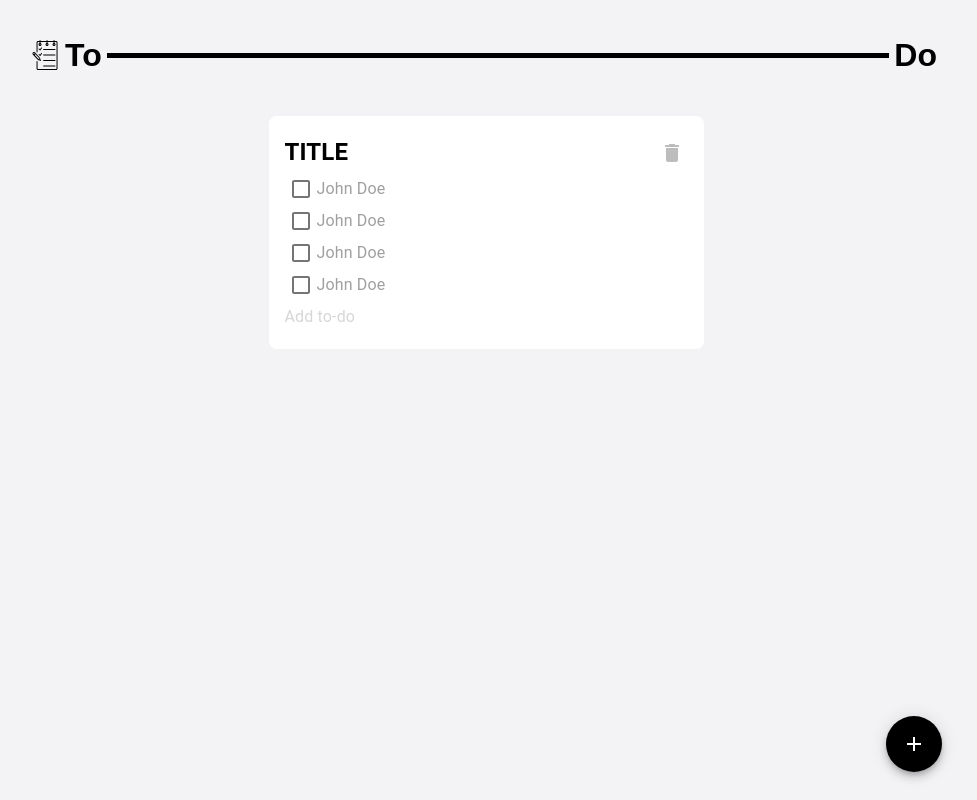
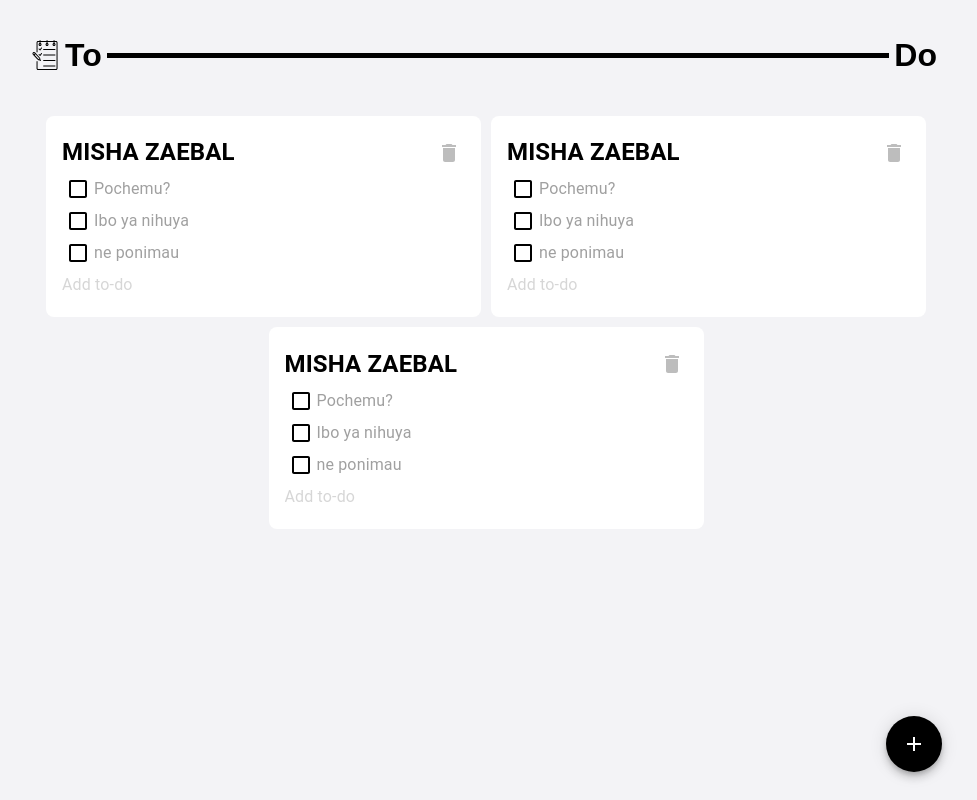
Before and after one commit to risetodev/react-app-todo, a React (Create React App) app: page / in a window 1280 px wide. Shown: the whole page, without its empty margins (154-1131 px from the left). Built offline with nearby package versions, Linux system fonts and the light colour scheme.

Commit message:
useContext hook integration

```diff
--- a/src/Components/dashboard/dashboard.tsx
+++ b/src/Components/dashboard/dashboard.tsx
@@ -40,14 +40,17 @@ export const Dashboard: React.FC<IDashboardProps> = props => {
               className={DashboardStyles.task}
             >
               <Checkbox
+                onChange={() => {
+                  item.checked = !item.checked;
+                }}
                 classes={{ root: DashboardStyles.checkBoxRoot }}
                 color="default"
-                value={"checkedG"}
+                checked={item.checked}
                 inputProps={{
                   "aria-label": "checkbox with default color"
                 }}
               />
-              <Input description={item.description} />
+              <Input disabled={item.checked} description={item.description} />
 
               {isTaskDeleteButton === index && (
                 <IconButton
--- a/src/Components/dashboard/styles.ts
+++ b/src/Components/dashboard/styles.ts
@@ -1,5 +1,6 @@
 import { makeStyles } from "@material-ui/core";
 
+// @ts-ignore
 export const useGridCellStyles = makeStyles({
   cell: {
     backgroundColor: "#fff",
@@ -32,7 +33,10 @@ export const useGridCellStyles = makeStyles({
   },
 
   checkBoxRoot: {
-    padding: 4
+    padding: 4,
+    "& svg": {
+      color: "#000"
+    }
   },
   taskDeleteIconRoot: {
     color: "grey",
--- a/src/Components/input/input.tsx
+++ b/src/Components/input/input.tsx
@@ -3,7 +3,7 @@ import { InputBase } from "@material-ui/core";
 import { useInputStyles } from "./styles";
 import { IInput } from "./types";
 
-export const Input: React.FC<IInput> = props => {
+export const Input: React.FC<IInput> = ({ description, ...props }) => {
   const [isUnderLine, setUnderLine] = useState(false);
   const handlerInputUnderLine = () => setUnderLine(prevState => !prevState);
   const InputStyles = useInputStyles({ isUnderLine });
@@ -13,7 +13,7 @@ export const Input: React.FC<IInput> = props => {
       onFocus={handlerInputUnderLine}
       onBlur={handlerInputUnderLine}
       classes={InputStyles}
-      defaultValue={props.description}
+      defaultValue={description}
     />
   );
 };
--- a/src/Components/input/styles.ts
+++ b/src/Components/input/styles.ts
@@ -20,6 +20,7 @@ export const useInputStyles = makeStyles(
         bottom: 4,
         transition: "0.5s ease"
       }
-    }
+    },
+    disabled: { textDecoration: "line-through" }
   })
 );
--- a/src/Containers/App/App.tsx
+++ b/src/Containers/App/App.tsx
@@ -1,25 +1,28 @@
-import React from "react";
+import React, { useContext } from "react";
 import { Header } from "../../Components/header/header";
 import { Container } from "@material-ui/core";
 import { Button } from "../../Components/button/button";
 import { useAppStyles } from "./styles";
 import { Dashboard } from "../../Components/dashboard/dashboard";
 import AddIcon from "@material-ui/icons/Add";
+import { IDashboard, TaskContext } from "./contextProvider";
 
 const App: React.FC = () => {
   const appStyles = useAppStyles();
+  const { state } = useContext(TaskContext);
+
   return (
     <Container className={appStyles.container} maxWidth={"md"}>
       <Header />
       <div className={appStyles.grid}>
-        <Dashboard
-          title={"Title"}
-          deleteTask={false}
-          tasks={[{ checked: true, description: "John Doe" },
-            { checked: true, description: "John Doe" },
-            { checked: true, description: "John Doe" },
-            { checked: true, description: "John Doe" }]}
-        />
+        {state.todo.map((item: IDashboard, index: number) => (
+          <Dashboard
+            key={index}
+            title={item.title}
+            deleteTask={false}
+            tasks={item.tasks}
+          />
+        ))}
       </div>
       <Button className={appStyles.newTaskButton} color="primary">
         <AddIcon />
--- /dev/null
+++ b/src/Containers/App/contextProvider.tsx
@@ -0,0 +1,78 @@
+import React, { useReducer } from "react";
+import App from "./App";
+
+const initialState: IState = {
+  todo: [
+    {
+      title: "Misha zaebal",
+      tasks: [
+        { description: "Pochemu?", checked: false },
+        { description: "Ibo ya nihuya", checked: false },
+        { description: "ne ponimau", checked: false }
+      ],
+      deleteTask: false
+    },
+    {
+      title: "Misha zaebal",
+      tasks: [
+        { description: "Pochemu?", checked: false },
+        { description: "Ibo ya nihuya", checked: false },
+        { description: "ne ponimau", checked: false }
+      ],
+      deleteTask: false
+    },
+    {
+      title: "Misha zaebal",
+      tasks: [
+        { description: "Pochemu?", checked: false },
+        { description: "Ibo ya nihuya", checked: false },
+        { description: "ne ponimau", checked: false }
+      ],
+      deleteTask: false
+    }
+  ]
+};
+
+export const TaskContext = React.createContext<{
+  state: IState;
+  dispatch: any;
+}>({
+  state: initialState,
+  dispatch: null
+});
+
+export interface IDashboard {
+  title: string;
+  tasks: ITasks[];
+  deleteTask: boolean;
+}
+
+export interface ITasks {
+  checked: boolean;
+  description: string;
+}
+
+export interface IState {
+  todo: IDashboard[];
+}
+
+interface IReducerAction {
+  type: string;
+  payload: any;
+}
+
+const reducer = (state: IState, action: IReducerAction) => {
+  switch (action.type) {
+    default:
+      return state;
+  }
+};
+
+export const TaskContextProvider: React.FC = () => {
+  const [state, dispatch] = useReducer(reducer, initialState);
+  return (
+    <TaskContext.Provider value={{ state, dispatch }}>
+      <App />
+    </TaskContext.Provider>
+  );
+};
--- a/src/index.tsx
+++ b/src/index.tsx
@@ -3,6 +3,6 @@ import ReactDOM from "react-dom";
 
 import "./index.css";
 
-import App from "./Containers/App/App";
+import { TaskContextProvider } from "./Containers/App/contextProvider";
 
-ReactDOM.render(<App />, document.getElementById("root"));
+ReactDOM.render(<TaskContextProvider />, document.getElementById("root"));
```
